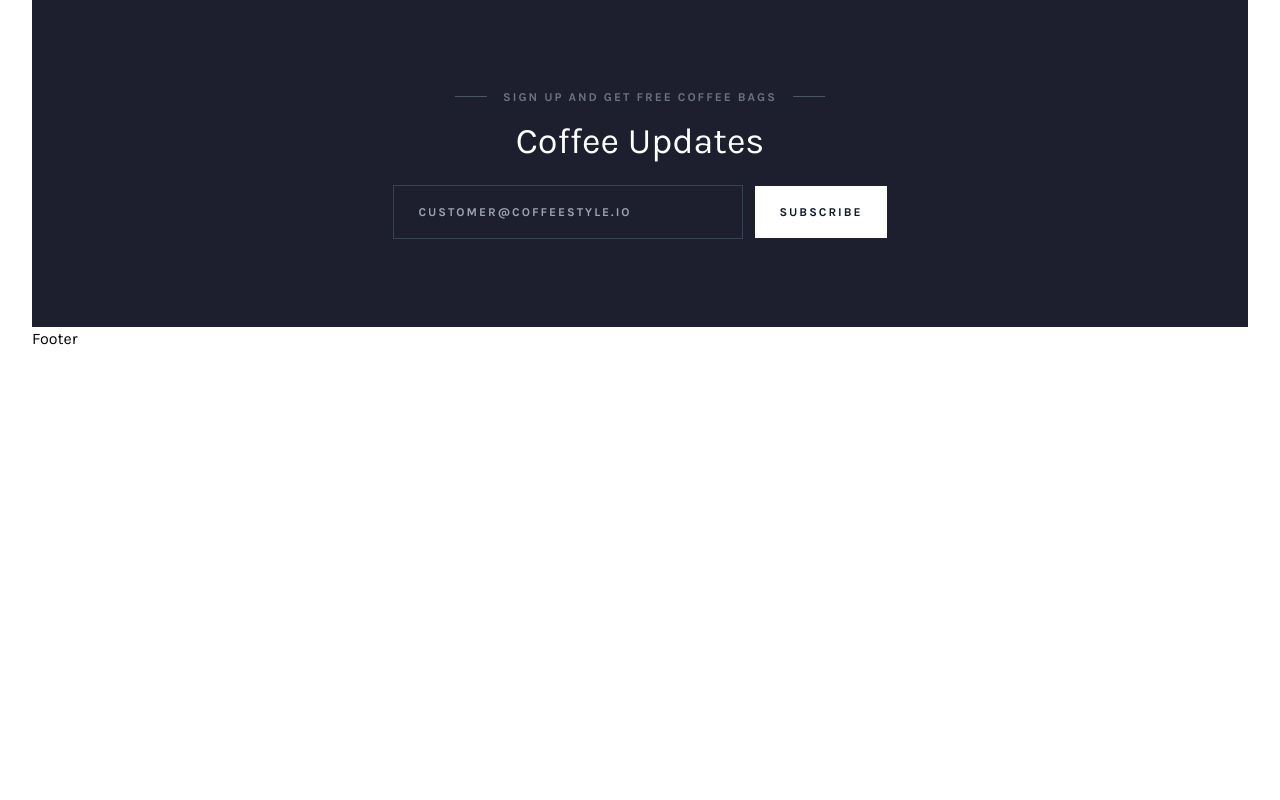
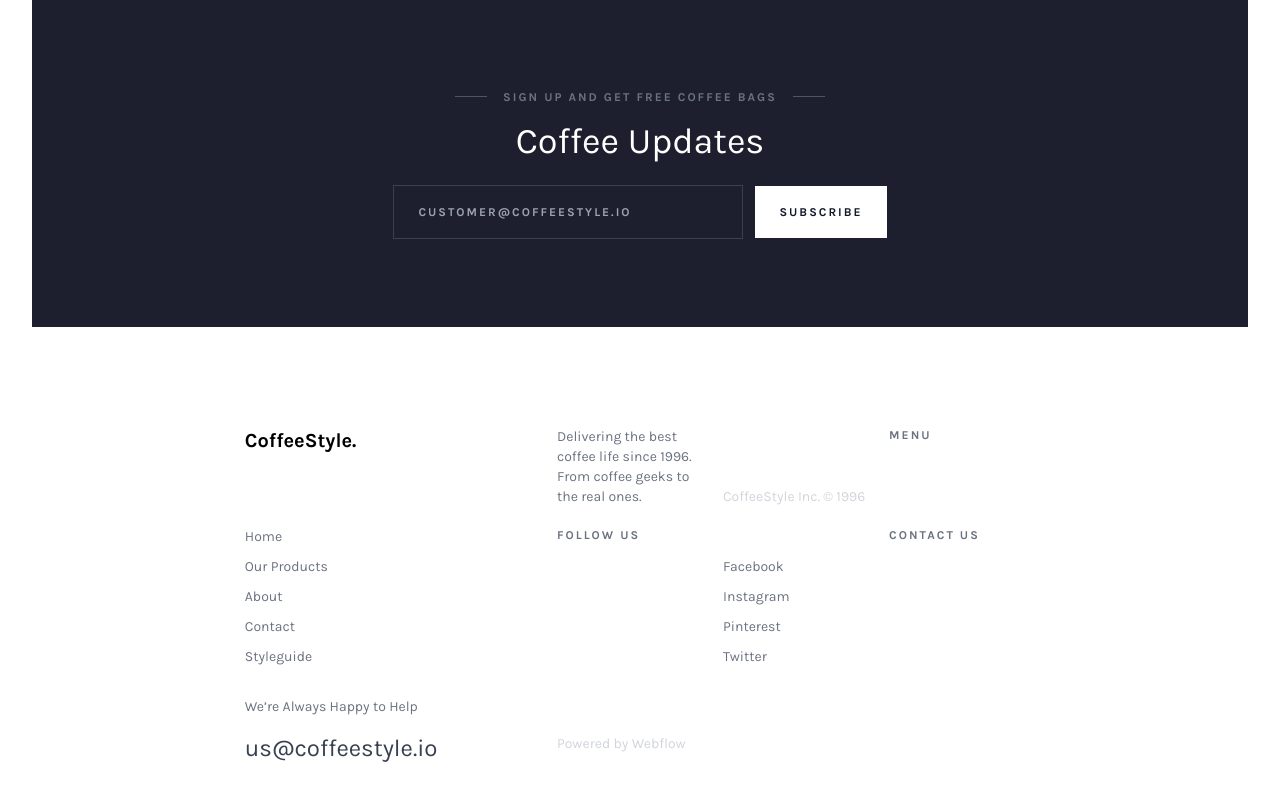
Before and after one commit to codegamo297/tailwind-coffeestyle, a website: page public/index.html in a window 1280 px wide. Shown: the part 5722-6522 px from the top of the page. Before the commit the page ends 6073 px from the top, so only its background shows below. Drawn offline with nearby package versions, Linux system fonts and the light colour scheme; files that its build step writes are made by us from their sources.

Commit message:
Add footer.

```diff
--- a/public/index.html
+++ b/public/index.html
@@ -699,8 +699,59 @@
                 </div> <!-- End subscribe-us -->
             </main>
 
-            <footer>
-                Footer
+            <footer class="w-[95%] xl:w-[65%] mx-auto my-100px">
+                <div class="flex flex-col text-center lg:text-left lg:grid
+                    lg:grid-cols-[4fr_2fr_2fr_2fr] gap-5">
+                    <div class="text-xl font-bold cursor-pointer mb-[10px] lg:mb-0">
+                        <a href="./index.html">
+                            CoffeeStyle.
+                        </a>
+                    </div>
+                    <p class="text-sm text-gray-500 mb-[5px] lg:mb-0">
+                        Delivering the best coffee life since 1996. From coffee geeks to the real ones.
+                    </p>
+                    <p class="text-sm text-gray-300 self-center lg:self-end
+                        hover:text-coffee-400 mb-[30px] lg:mb-0">
+                        CoffeeStyle Inc. © 1996
+                    </p>
+                    <div class="text-xs font-bold text-gray-500 uppercase tracking-2px
+                        mb-[20px] lg:mb-0">
+                        Menu
+                    </div>
+                    <div class="flex flex-col mb-[30px] lg:mb-0">
+                        <a href="#!" class="mb-[10px] text-sm text-gray-500 hover:text-coffee-400">Home</a>
+                        <a href="#!" class="mb-[10px] text-sm text-gray-500 hover:text-coffee-400">Our Products</a>
+                        <a href="#!" class="mb-[10px] text-sm text-gray-500 hover:text-coffee-400">About</a>
+                        <a href="#!" class="mb-[10px] text-sm text-gray-500 hover:text-coffee-400">Contact</a>
+                        <a href="#!" class="mb-[10px] text-sm text-gray-500 hover:text-coffee-400">Styleguide</a>
+                    </div>
+                    <div class="text-xs font-bold text-gray-500 uppercase tracking-2px
+                        mb-[20px] lg:mb-0">
+                        Follow Us
+                    </div>
+                    <div class="flex flex-col self-center lg:self-end mb-[30px] lg:mb-0">
+                        <a href="#!" class="mb-[10px] text-sm text-gray-500 hover:text-coffee-400">Facebook</a>
+                        <a href="#!" class="mb-[10px] text-sm text-gray-500 hover:text-coffee-400">Instagram</a>
+                        <a href="#!" class="mb-[10px] text-sm text-gray-500 hover:text-coffee-400">Pinterest</a>
+                        <a href="#!" class="mb-[10px] text-sm text-gray-500 hover:text-coffee-400">Twitter</a>
+                    </div>
+                    <div class="text-xs font-bold text-gray-500 uppercase tracking-2px
+                        mb-[20px] lg:mb-0">
+                        Contact Us
+                    </div>
+                    <div class="mb-[30px] lg:mb-0">
+                        <p class="text-sm text-gray-500 mb-[15px]">
+                            We’re Always Happy to Help
+                        </p>
+                        <a href="#!" class="text-2xl text-gray-700">
+                            us@coffeestyle.io
+                        </a>
+                    </div>
+                    <a href="#!" class="text-sm text-gray-300 self-center
+                        lg:self-end hover:text-coffee-400 mb-[10px] lg:mb-[10px]">
+                        Powered by Webflow
+                    </a>
+                </div>
             </footer>
         </div> <!-- End content-wrapper -->
     </div> <!-- End root -->
```
